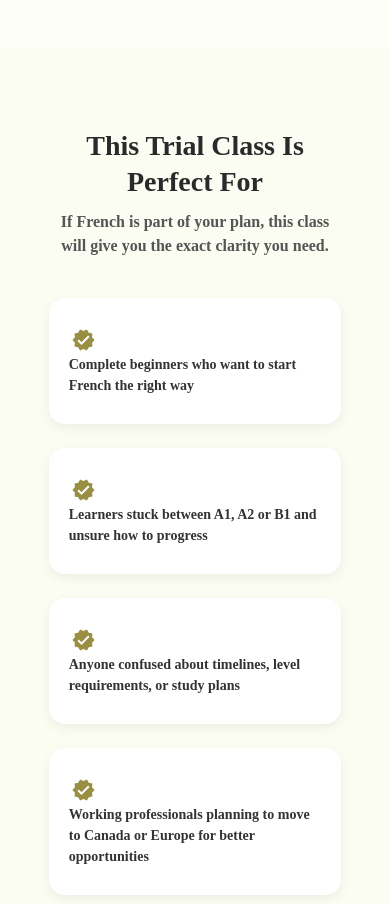
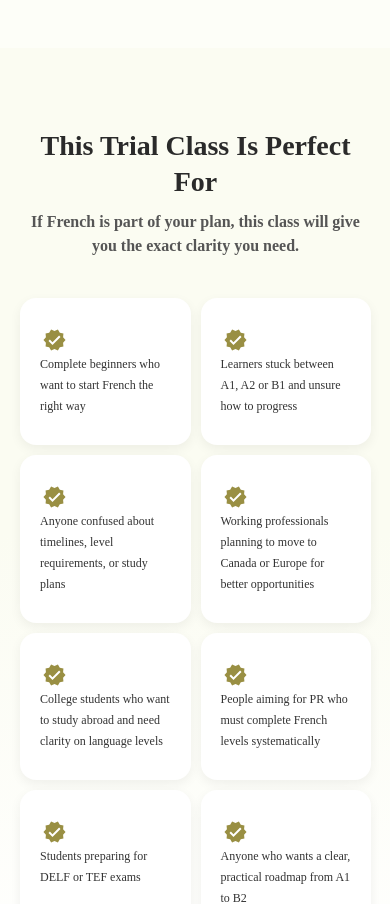
Before and after one commit to createaniket/French-Learning-School, a React (Create React App) app: page / in a window 390 px wide. Shown: the part 3320-4224 px from the top of the page. Built offline with nearby package versions, Linux system fonts and the light colour scheme; a web font is replaced by a local one.

Commit message:
mobile refinements and webinar perfect for mobile view changed

```diff
--- a/src/components/WebinarPerfectFor.css
+++ b/src/components/WebinarPerfectFor.css
@@ -65,16 +65,17 @@
 }
 
 .grid-card p {
-  color: #333;
-  font-size: 14px;
-  line-height: 21px;
-  font-weight: 600;
+    color: #333;
+    font-size: 12px;
+    line-height: 21px;
+    font-weight: 500;
 }
 
 /* Responsive (optional) – on mobile make 2 columns */
 @media (max-width: 768px) {
   .grid-container {
-    grid-template-columns: repeat(1, 1fr);
+    grid-template-columns: repeat(2, 1fr);
+    gap: 10px;
   }
 }
 
@@ -89,4 +90,10 @@
 
   }
 
+
+  .content-wrapper {
+  width: 90vw;
+  margin: 0 auto;
 }
+
+}
```
